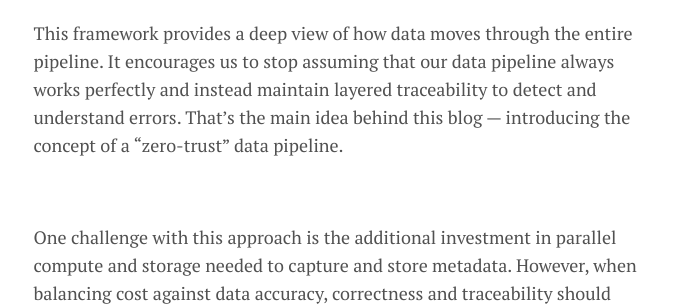
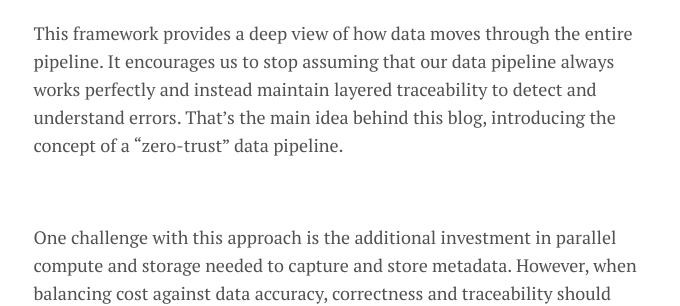
Before and after one commit to karthikziffer/karthikziffer.github.io, a Jekyll site: the page built from _posts/2026-02-06-zero-trust-data-pipeline-framework.md, in a window 1280 px wide and 900 px high, scrolled down 3019 px. Shown: the part 239-545 px from the top of the window, without its empty margins (299-979 px from the left). Built offline with Jekyll 4.4.1, drawn with Linux system fonts in a browser that asks for light colours.

```diff
--- a/_posts/2026-02-06-zero-trust-data-pipeline-framework.md
+++ b/_posts/2026-02-06-zero-trust-data-pipeline-framework.md
@@ -88,7 +88,7 @@ The framework is divided into three layers:
 <br>
 <br>
 
-This framework provides a deep view of how data moves through the entire pipeline. It encourages us to stop assuming that our data pipeline always works perfectly and instead maintain layered traceability to detect and understand errors. That’s the main idea behind this blog — introducing the concept of a “zero-trust” data pipeline.
+This framework provides a deep view of how data moves through the entire pipeline. It encourages us to stop assuming that our data pipeline always works perfectly and instead maintain layered traceability to detect and understand errors. That’s the main idea behind this blog, introducing the concept of a “zero-trust” data pipeline.
 
 <br>
 
```
